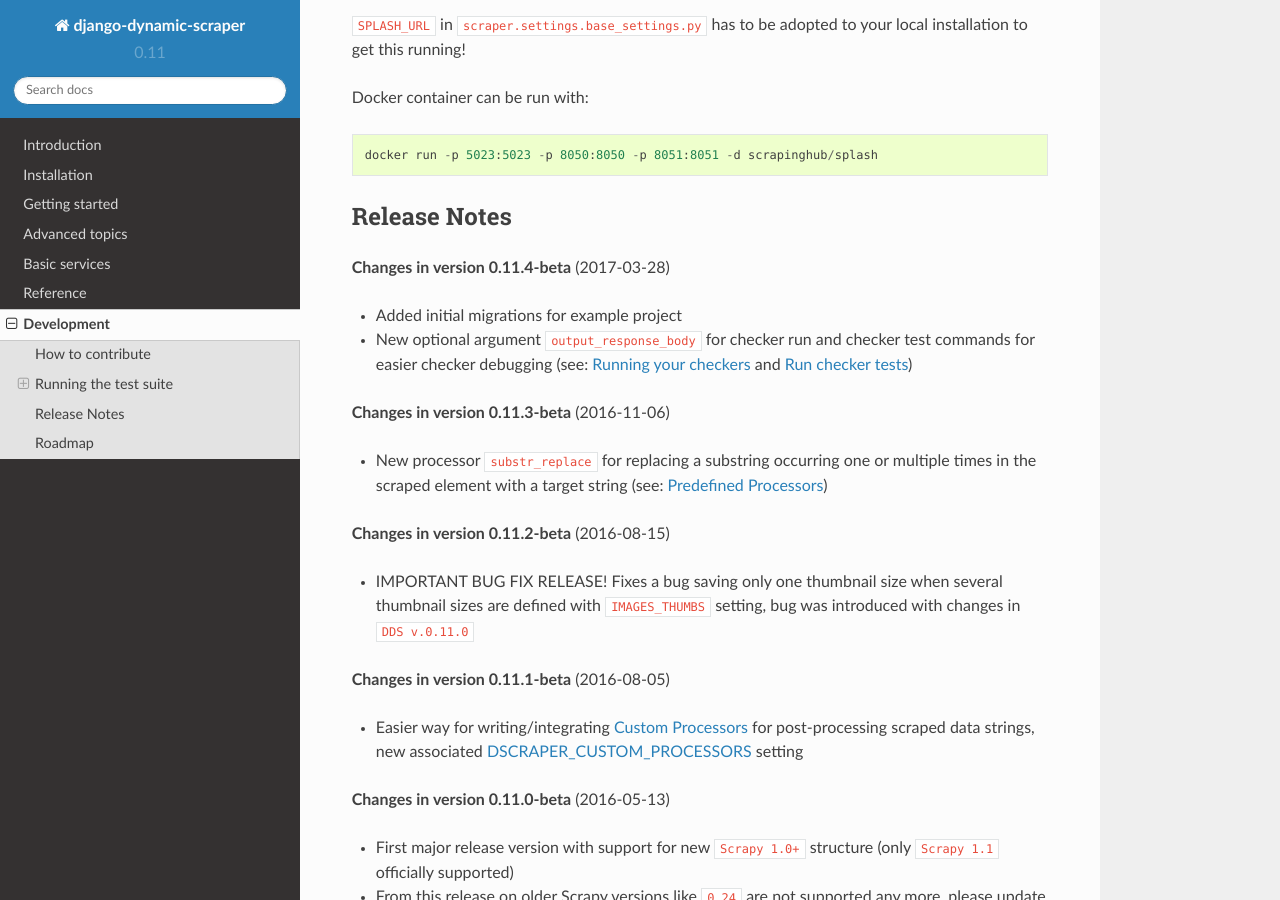
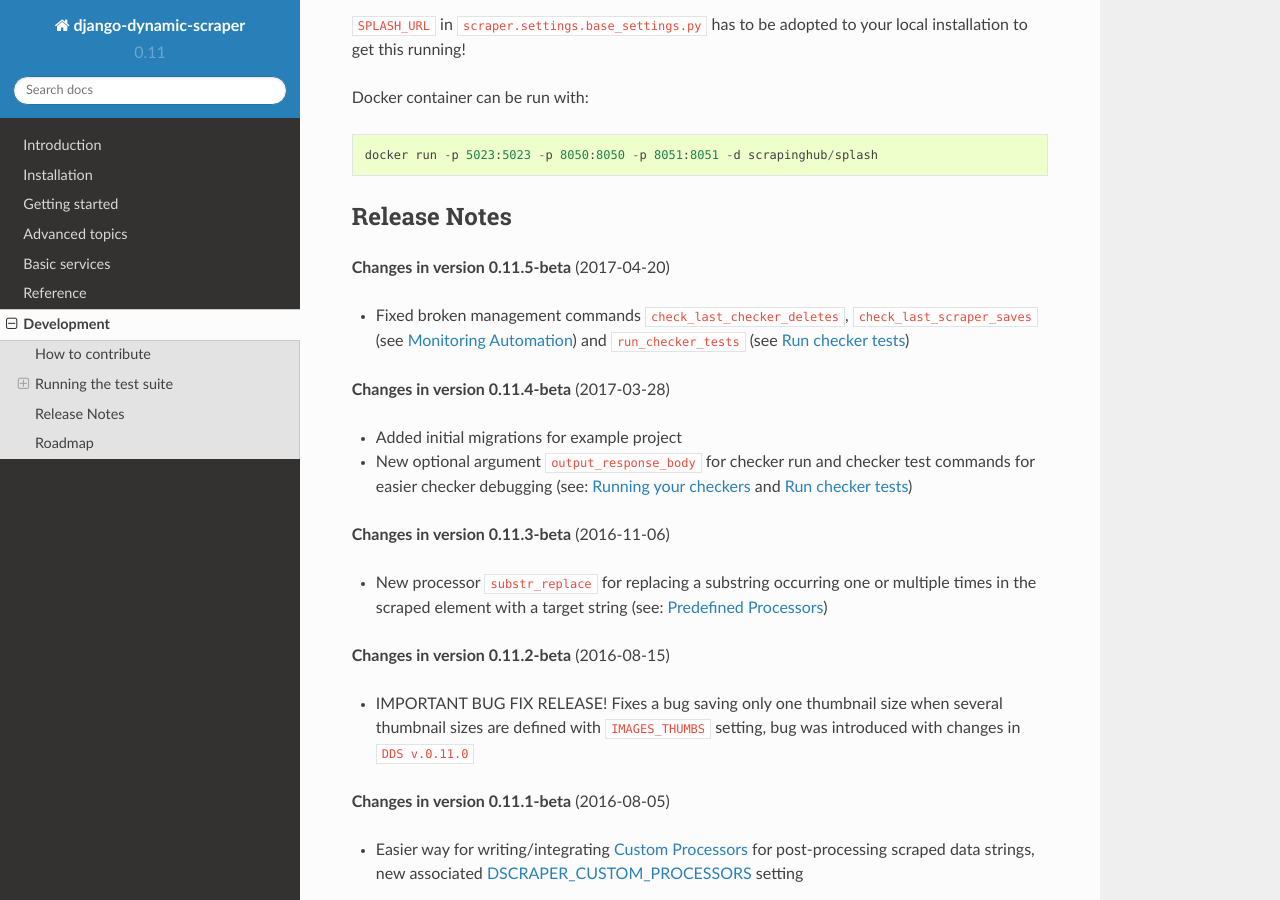
Before and after one commit to holgerd77/django-dynamic-scraper, a Sphinx documentation site: the page built from docs/development.rst, in a window 1280 px wide and 900 px high, scrolled down 2021 px. Built offline with Sphinx 7.4.7 and the Read the Docs theme 2.0.0, drawn with Linux system fonts in a browser that asks for light colours.

```diff
--- a/docs/basic_services.rst
+++ b/docs/basic_services.rst
@@ -85,6 +85,8 @@ is getting too old, indicating that the scraper/checker might not be working any
 
 .. image:: images/screenshot_django-admin_scraper_overview_last_checker_delete_alert.png
 
+.. _monitoring_automation:
+
 Monitoring Automation
 ---------------------
 
--- a/docs/development.rst
+++ b/docs/development.rst
@@ -90,6 +90,11 @@ Docker container can be run with::
 
 Release Notes
 =============
+
+**Changes in version 0.11.5-beta** (2017-04-20)
+
+* Fixed broken management commands ``check_last_checker_deletes``, ``check_last_scraper_saves``
+  (see :ref:`monitoring_automation`) and ``run_checker_tests`` (see :ref:`run_checker_tests`)
 
 **Changes in version 0.11.4-beta** (2017-03-28)
 
--- a/setup.py
+++ b/setup.py
@@ -4,7 +4,7 @@ import os
 
 setup(
     name='django-dynamic-scraper',
-    version='0.11.4',
+    version='0.11.5',
     description='Creating Scrapy scrapers via the Django admin interface',
     author='Holger Drewes',
     author_email='Holger.Drewes@gmail.com',
```
